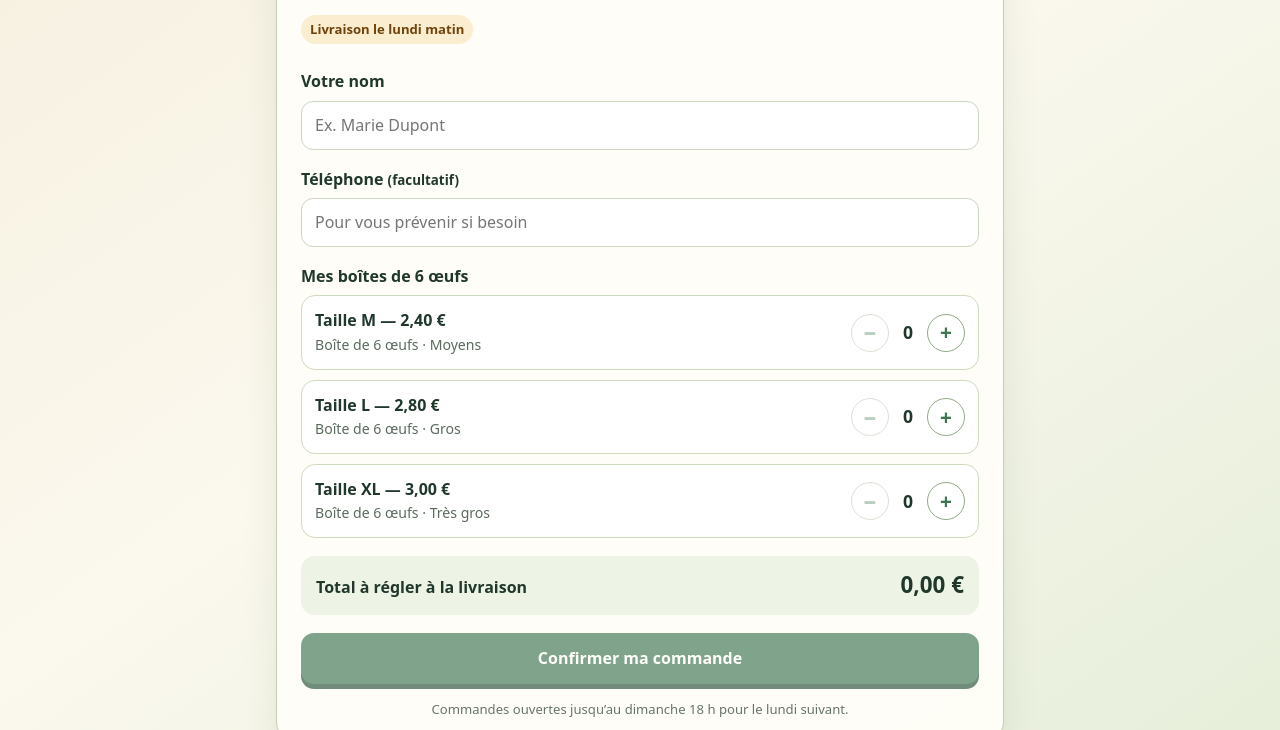
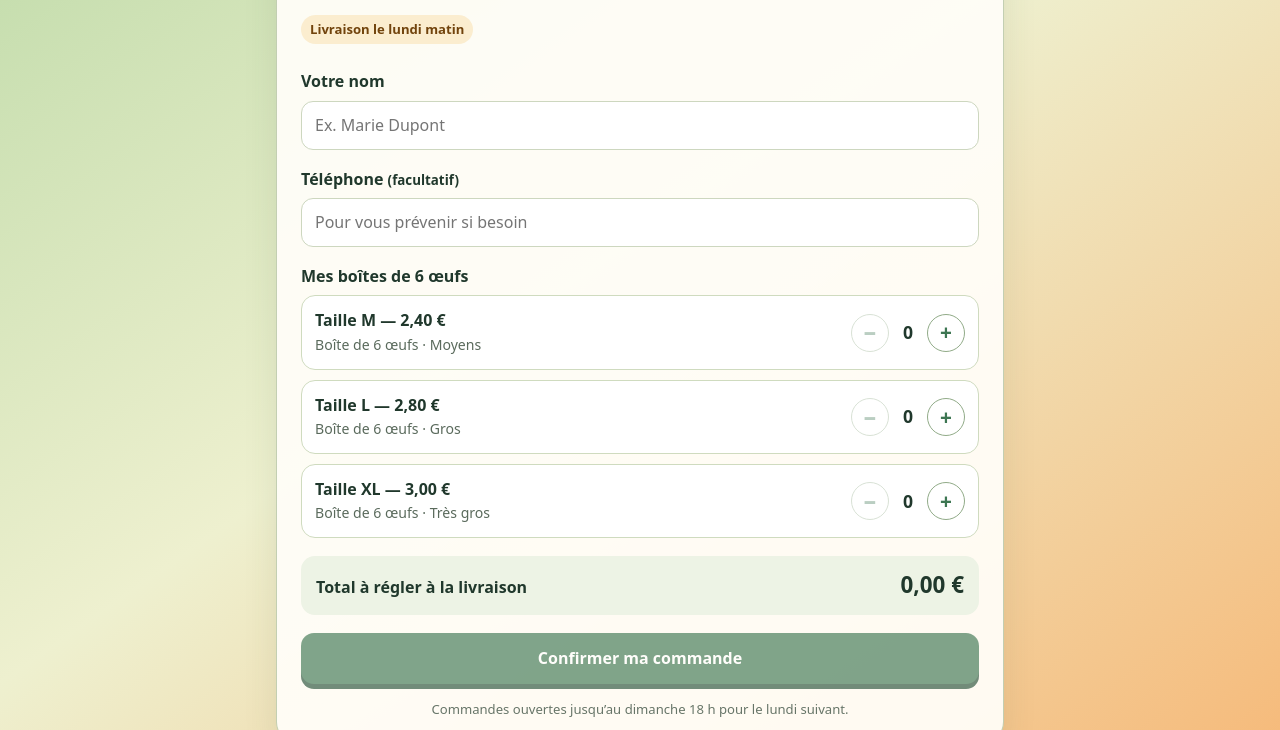
Before and after one commit to jeanlucboulin/tricocotte-au-boulot, a website: page public/index.html in a window 1280 px wide. Shown: the part 239-969 px from the top of the page. Drawn offline with Linux system fonts and the light colour scheme.

Commit message:
Add files via upload

```diff
--- a/public/index.html
+++ b/public/index.html
@@ -8,7 +8,7 @@
   <style>
     :root { --ink:#20382c; --green:#3d7652; --cream:#fbf7ed; --paper:#fffdf8; --line:#d9dfcc; --orange:#ee9a3e; --red:#9b4635; }
     * { box-sizing:border-box; }
-    body { margin:0; min-height:100vh; background:linear-gradient(145deg,#f5efdd,#fbf8ee 48%,#e5eed9); color:var(--ink); font:16px/1.45 system-ui,-apple-system,BlinkMacSystemFont,"Segoe UI",sans-serif; }
+    body { margin:0; min-height:100vh; background:linear-gradient(145deg,#b9d8a4 0%,#eef0cf 48%,#f6b877 100%); color:var(--ink); font:16px/1.45 system-ui,-apple-system,BlinkMacSystemFont,"Segoe UI",sans-serif; }
     .shell { width:min(100%,760px); min-height:100vh; margin:auto; padding:20px 16px 42px; }
     header { display:flex; justify-content:space-between; gap:12px; align-items:center; margin:4px 0 22px; }
     .brand { display:flex; align-items:center; gap:10px; font-weight:850; letter-spacing:-.03em; font-size:1.28rem; line-height:1.05; }
```
